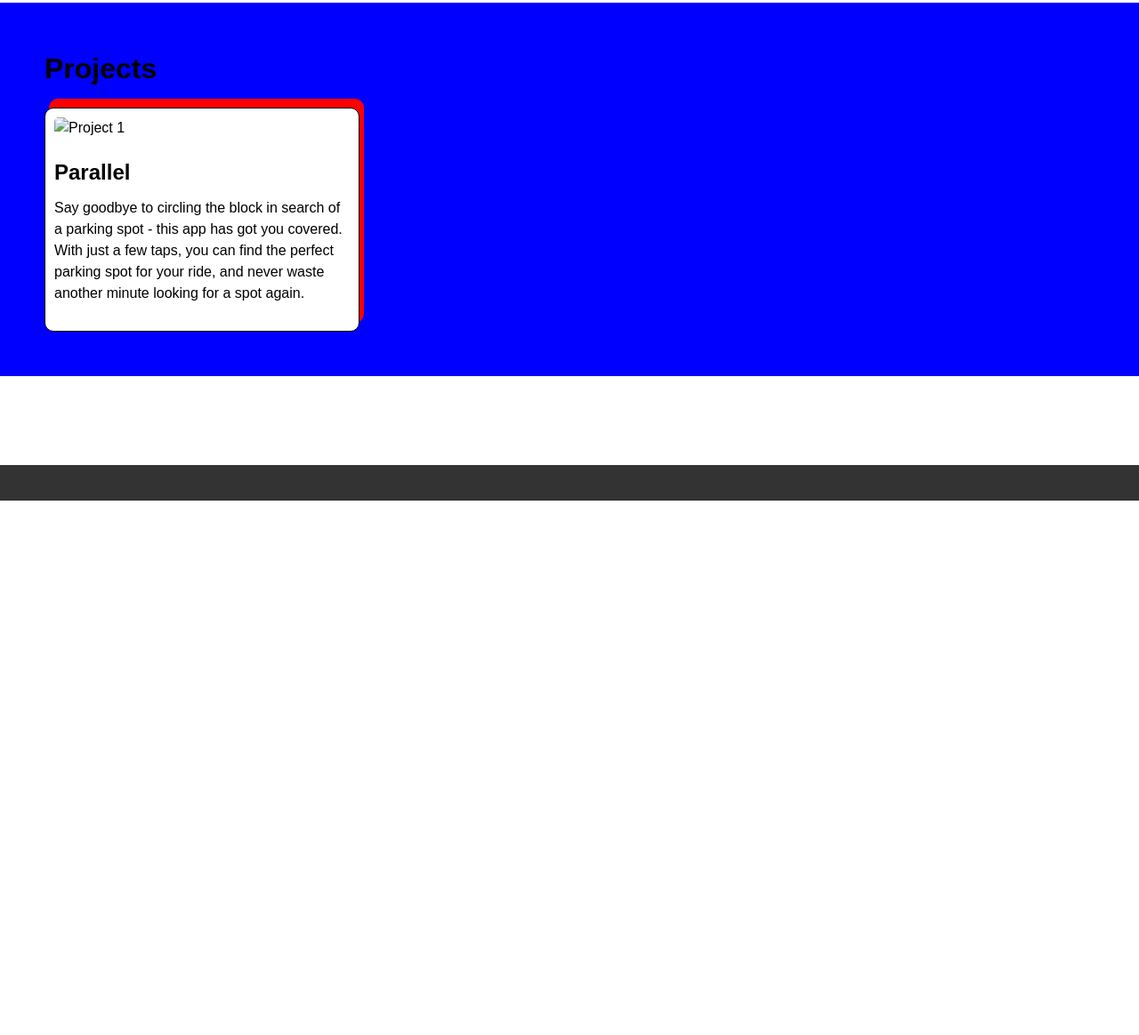
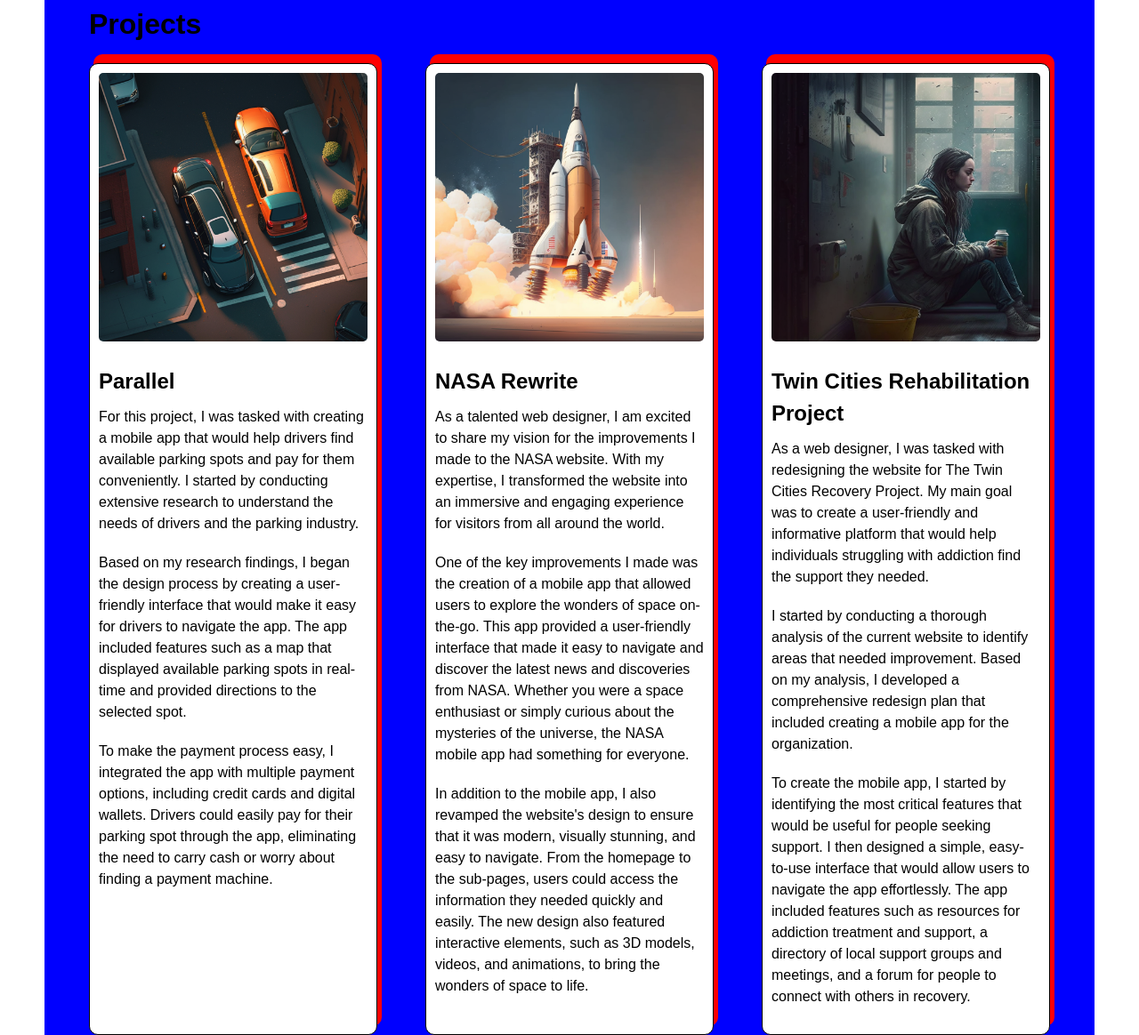
Before and after one commit to Cayman55128/HW17Portfolio, a plain HTML site: page index.html in a window 1280 px wide. Shown: the part 727-1891 px from the top of the page at 89% size. Before the commit the page ends 1290 px from the top, so only its background shows below. Drawn offline with Linux system fonts and the light colour scheme.

Commit message:
Added artwork

```diff
--- a/index.html
+++ b/index.html
@@ -5,7 +5,6 @@
     <title>Kevin Ryan - UX/UI Designer Portfolio</title>
     <link rel="stylesheet" type="text/css" href="CSS/stylesheet.css">
     <style>
-   <link rel="stylesheet" type="text/css" href="CSS/stylesheet.css">        /* Add your CSS styles here */
     </style>
 </head>
 <body>
@@ -35,23 +34,32 @@
 <!-- About Section -->
 <section id="about">
     <!-- Add your content here -->
-</section>
-
-<!-- Projects Section -->
     <section id="projects" style="background-color: blue;">
         <h3>Projects</h3>
-    <div class="project-container">
+        <div class="project-container" style="display: flex; justify-content: space-between;">
             <div class="project">
-            <img src="Images/project1.jpg" alt="Project 1">
+                <img src="images/Parallel.png" alt="Project 1">
                 <h4>Parallel</h4>
-            <p>Say goodbye to circling the block in search of a parking spot - this app has got you covered. With just a few taps, you can find the perfect parking spot for your ride, and never waste another minute looking for a spot again.</p>
+                <p>For this project, I was tasked with creating a mobile app that would help drivers find available parking spots and pay for them conveniently. I started by conducting extensive research to understand the needs of drivers and the parking industry.</p>
+                <p>Based on my research findings, I began the design process by creating a user-friendly interface that would make it easy for drivers to navigate the app. The app included features such as a map that displayed available parking spots in real-time and provided directions to the selected spot.</p>
+                <p>To make the payment process easy, I integrated the app with multiple payment options, including credit cards and digital wallets. Drivers could easily pay for their parking spot through the app, eliminating the need to carry cash or worry about finding a payment machine.</p>
             </div>
+            <div class="project">
+                <img src="images/NASA_ReDesign.png" alt="Project 2">
+                <h4>NASA Rewrite</h4>
+                 <p>As a talented web designer, I am excited to share my vision for the improvements I made to the NASA website. With my expertise, I transformed the website into an immersive and engaging experience for visitors from all around the world.</p>
+                <p>One of the key improvements I made was the creation of a mobile app that allowed users to explore the wonders of space on-the-go. This app provided a user-friendly interface that made it easy to navigate and discover the latest news and discoveries from NASA. Whether you were a space enthusiast or simply curious about the mysteries of the universe, the NASA mobile app had something for everyone.</p>
+                <p>In addition to the mobile app, I also revamped the website's design to ensure that it was modern, visually stunning, and easy to navigate. From the homepage to the sub-pages, users could access the information they needed quickly and easily. The new design also featured interactive elements, such as 3D models, videos, and animations, to bring the wonders of space to life.</p>
                        </div>
-</section>
+            <div class="project">
+                <img src="images/tcrp.png" alt="Project 3">
+                <h4>Twin Cities Rehabilitation Project</h4>
+                <p>As a web designer, I was tasked with redesigning the website for The Twin Cities Recovery Project. My main goal was to create a user-friendly and informative platform that would help individuals struggling with addiction find the support they needed.</p>
+                <p>I started by conducting a thorough analysis of the current website to identify areas that needed improvement. Based on my analysis, I developed a comprehensive redesign plan that included creating a mobile app for the organization.</p>
+                <p>To create the mobile app, I started by identifying the most critical features that would be useful for people seeking support. I then designed a simple, easy-to-use interface that would allow users to navigate the app effortlessly. The app included features such as resources for addiction treatment and support, a directory of local support groups and meetings, and a forum for people to connect with others in recovery.</p>
+            </div>
 
-<!-- Contact Section -->
-<section id="contact">
-    <!-- Add your content here -->
+        </div>
     </section>
 
 <!-- Resume Section -->
```
Also changed, not shown: images/NASA_ReDesign.png (added), images/Parallel.png (added), images/tcrp.png (added). Lines whose indentation alone changed are shown as unchanged.
